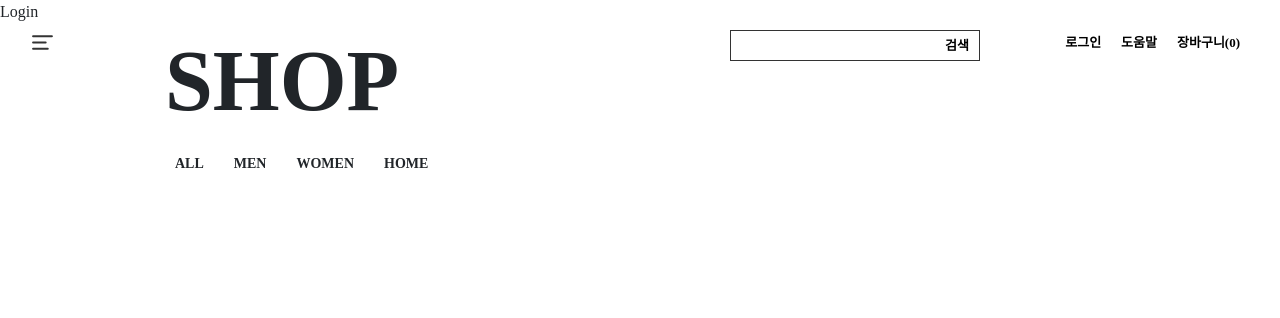
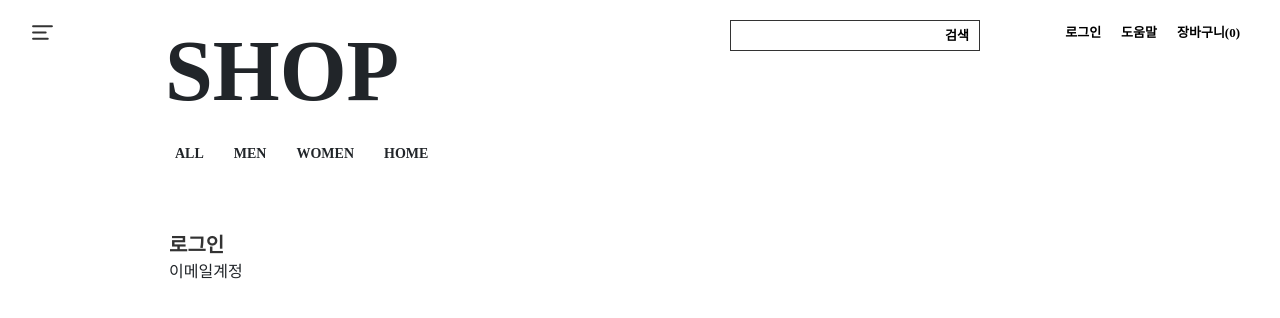
Before and after one commit to SeongKookKIM/shop, a React (Create React App) app in the folder client/: page /login in a window 1280 px wide. Shown: the top 318 px of the page. Built offline with nearby package versions, Linux system fonts and the light colour scheme; a web font is replaced by a local one.

Commit message:
로그인페이지 진행중

```diff
--- a/client/src/pages/Login.tsx
+++ b/client/src/pages/Login.tsx
@@ -1,7 +1,16 @@
 import React from "react";
 
 function Login() {
-  return <div className="login">Login</div>;
+  return (
+    <div className="login">
+      <div className="login-wrapper">
+        <span>로그인</span>
+        <form>
+          <label>이메일계정</label>
+        </form>
+      </div>
+    </div>
+  );
 }
 
 export default Login;
--- a/client/src/style.scss
+++ b/client/src/style.scss
@@ -41,7 +41,7 @@ li {
   width: 100%;
   height: 100vh;
   position: relative;
-
+  // MENU-NAV
   .menu,
   .menu-active {
     width: 100%;
@@ -50,7 +50,7 @@ li {
     left: 0;
     z-index: 100;
     display: flex;
-    padding: 30px 30px;
+    padding: 20px 30px;
     .menu-bar {
       color: #333;
       cursor: pointer;
@@ -84,6 +84,7 @@ li {
           }
         }
       }
+      // MENUBAR-ACTIVE
       .show-menu {
         background-color: white;
         border: 1px solid #333;
@@ -177,6 +178,7 @@ li {
       }
     }
   }
+  // MENU-SCROLL-ACTIVE
   .menu-active {
     .menu-bar {
       color: white;
@@ -206,6 +208,8 @@ li {
     }
   }
 }
+
+// LANDING-BANNER-SWIPER
 .home {
   width: 100%;
   height: 100%;
@@ -239,3 +243,21 @@ li {
     }
   }
 }
+
+// LOGIN
+.login {
+  width: 100%;
+  @include flexCenter();
+  justify-content: flex-start;
+  padding-top: 230px;
+  .login-wrapper {
+    width: 100%;
+    max-width: 1240px;
+    margin-left: 169px;
+    span {
+      font-size: 20px;
+      font-weight: 700;
+      color: #333;
+    }
+  }
+}
```
